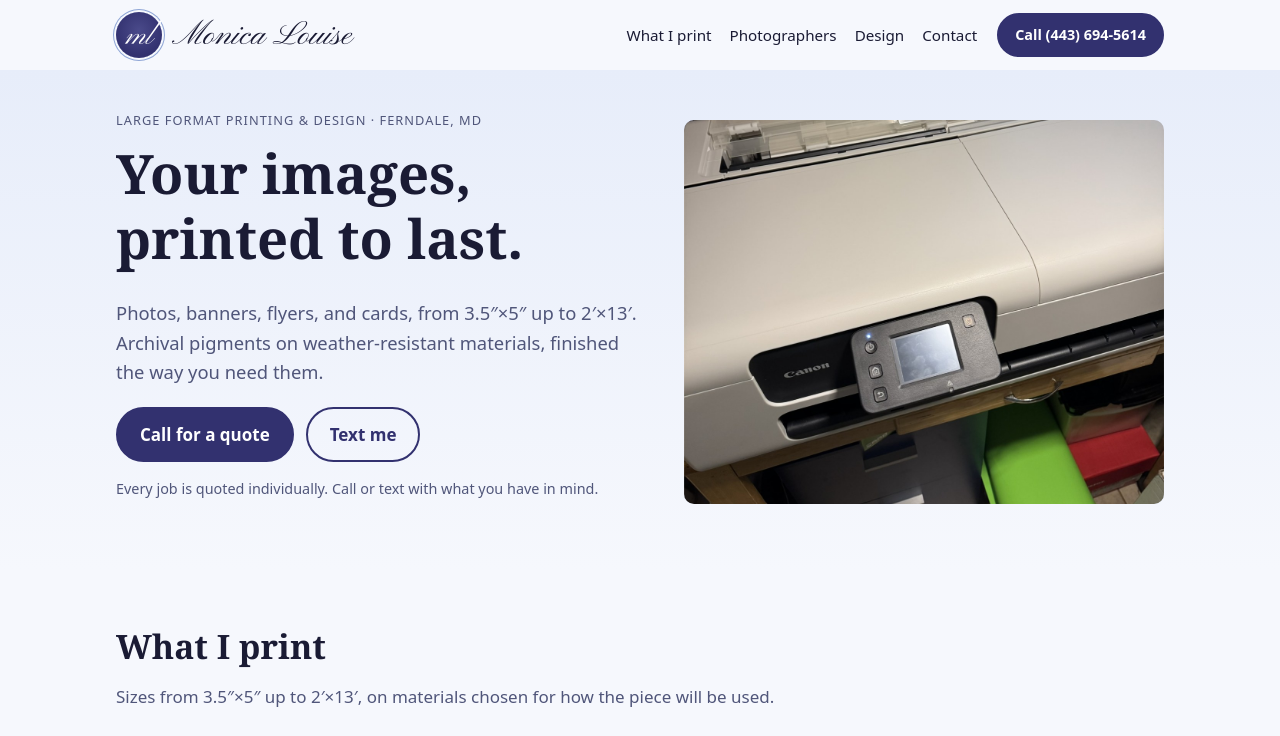
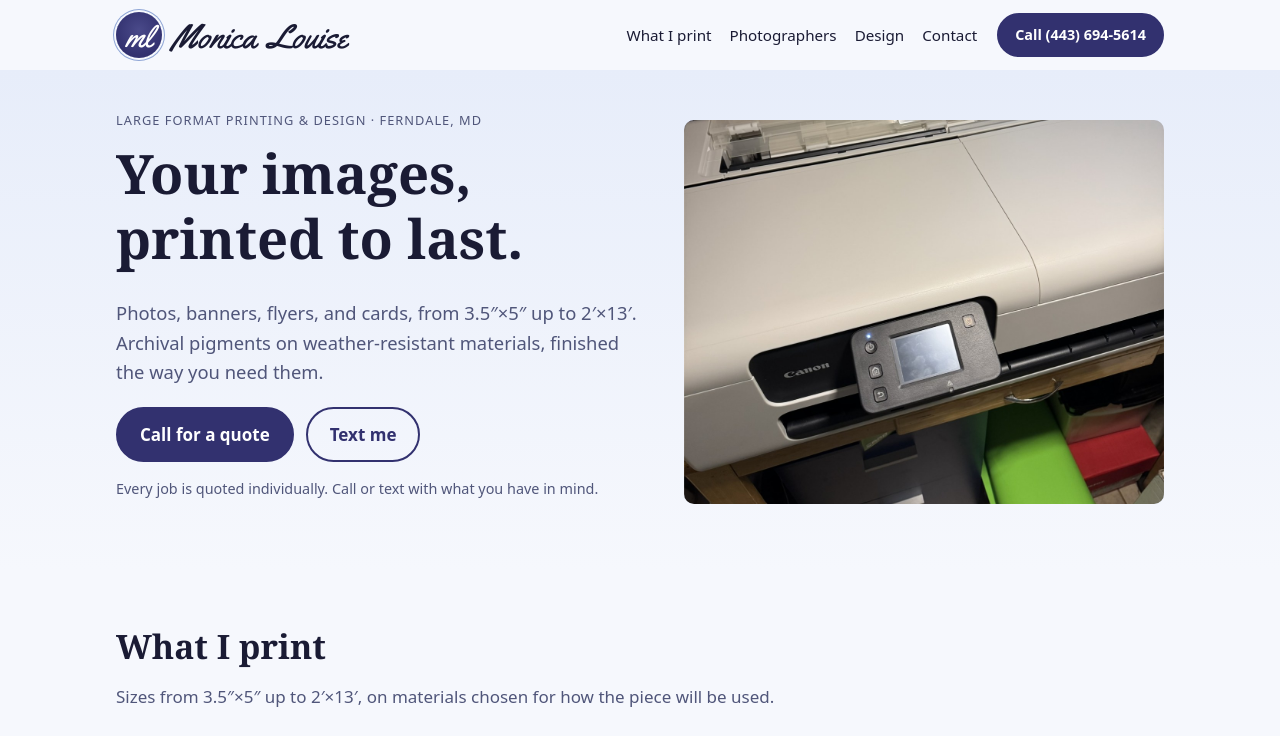
Before and after one commit to esowash/monica-website, a plain HTML site: page index.html in a window 1280 px wide. Shown: the top 736 px of the page. Drawn offline with Linux system fonts and the light colour scheme.

Commit message:
Switch header script to Yellowtail
Pinyon Script was too light and formal for her bold, slanted ml mark.
Yellowtail (Apache 2.0, Google Fonts) matches its weight and slant more
closely. Adds word spacing so the name reads as two words.

Co-Authored-By: Claude Haiku 5.5 <noreply@anthropic.com>
Claude-Session: https://claude.ai/code/session_01JK8Wwumu98qBwdpuAniAwv

```diff
--- a/index.html
+++ b/index.html
@@ -9,7 +9,7 @@
 <meta name="description" content="Archival-pigment prints on canvas, vinyl, and heavy photo paper, from 3.5x5 up to 2'x13', plus finishing and in-house design. Ferndale, MD. Call or text for a quote.">
 <link rel="preconnect" href="https://fonts.googleapis.com">
 <link rel="preconnect" href="https://fonts.gstatic.com" crossorigin>
-<link rel="stylesheet" href="https://fonts.googleapis.com/css2?family=Pinyon+Script&display=swap">
+<link rel="stylesheet" href="https://fonts.googleapis.com/css2?family=Yellowtail&display=swap">
 <link rel="stylesheet" href="style.css">
 <script type="application/ld+json">
 {
--- a/style.css
+++ b/style.css
@@ -51,16 +51,16 @@ h3 { font-size: 1.2rem; margin: .8em 0 .3em; }
   display: flex; align-items: center; gap: 20px;
   padding: 12px 16px; max-width: 1080px; margin: 0 auto;
 }
-/* Logo + name: Pinyon Script (SIL OFL, Google Fonts), the closest free match to the hand-lettered "ml" mark */
+/* Logo + name: Yellowtail (SIL OFL, Google Fonts), the closest free match to the hand-lettered "ml" mark */
 .brand { display: flex; align-items: center; gap: 10px; color: var(--ink); text-decoration: none; line-height: 1; }
 .brand-mark {
   flex: none; width: 46px; height: 46px; border-radius: 50%;
   display: grid; place-items: center; padding-top: 4px;
   background: radial-gradient(circle at 50% 40%, #4a4a8a, var(--accent) 70%);
-  color: #fff; font-family: "Pinyon Script", cursive; font-size: 1.9rem; line-height: 1;
+  color: #fff; font-family: "Yellowtail", cursive; font-size: 1.9rem; line-height: 1;
   box-shadow: 0 0 0 2px var(--bg), 0 0 0 3px var(--edge);
 }
-.brand-name { font-family: "Pinyon Script", cursive; font-size: 2.1rem; line-height: 1; padding-top: 4px; white-space: nowrap; }
+.brand-name { font-family: "Yellowtail", cursive; font-size: 2.1rem; word-spacing: .15em; line-height: 1; padding-top: 4px; white-space: nowrap; }
 @media (max-width: 560px) {
   .top { gap: 10px; }
   .top .btn-small { display: none; }  /* the sticky bottom call bar covers phone */
```
